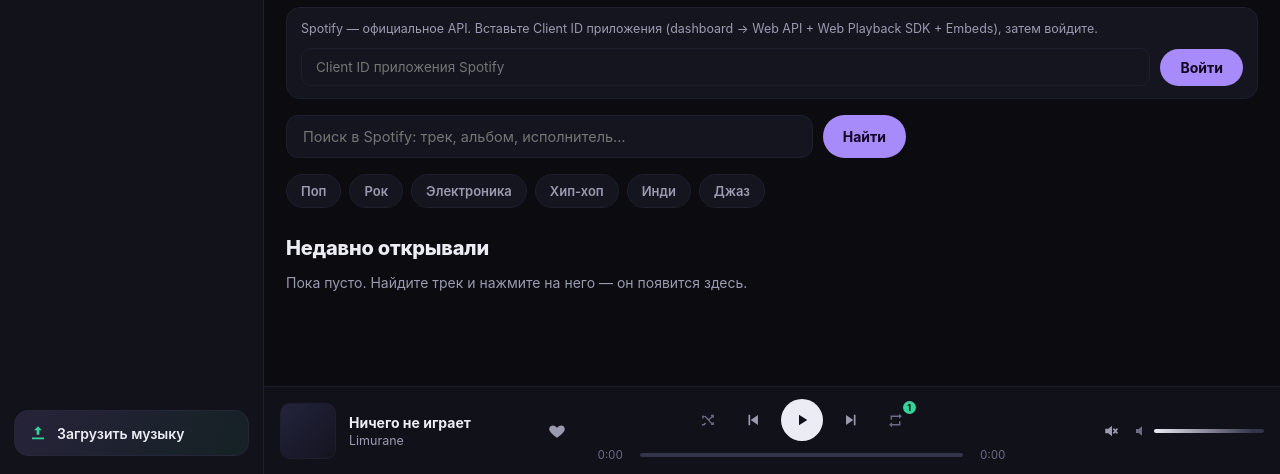
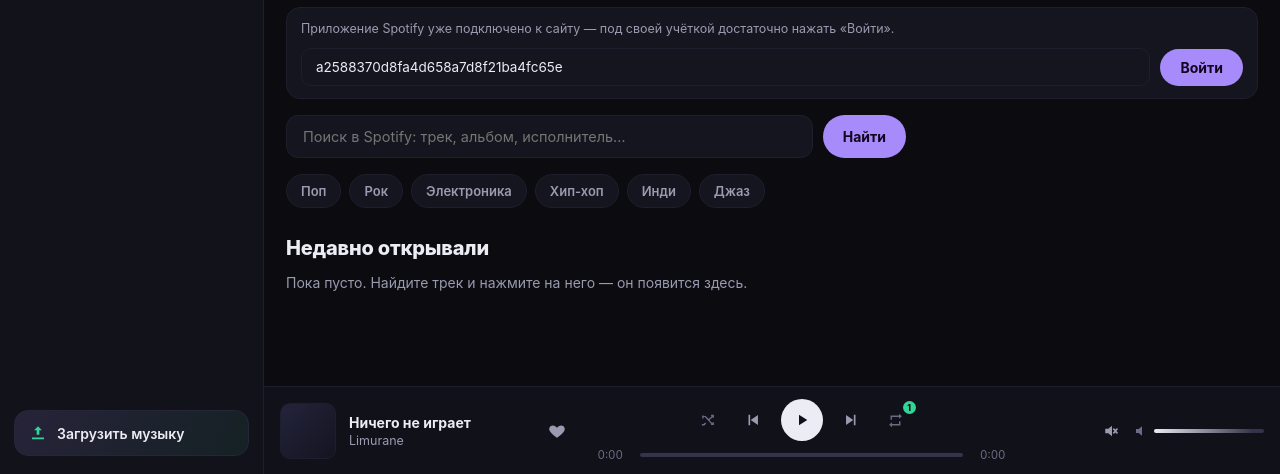
Before and after one commit to chistik21/LimurRadio, a plain HTML site: page limurane.html in a window 1280 px wide. Both pictures are taken after a click on the button "Spotify". Shown: the part 326-800 px from the top of the page. Drawn offline with Linux system fonts and the light colour scheme.

Commit message:
Spotify: Client ID сайта встроен как дефолт — вход в один клик

```diff
--- a/js/spotify.js
+++ b/js/spotify.js
@@ -16,6 +16,10 @@
   const LS_CLIENT = "limurane.spotify.clientId";
   const LS_TRACKS = "limurane.spotify.tracks";
   const LS_RECENT = "limurane.spotify.recent";
+
+  /* Client ID приложения сайта (не секрет). Пользователь может
+     заменить своим в строке входа. */
+  const DEFAULT_CLIENT_ID = "a2588370d8fa4d658a7d8f21ba4fc65e";
 
   const API = "https://api.spotify.com/v1";
   const AUTH_URL = "https://accounts.spotify.com/authorize";
@@ -45,7 +49,11 @@
   }
 
   function clientId() {
-    return (localStorage.getItem(LS_CLIENT) || "").trim();
+    return (localStorage.getItem(LS_CLIENT) || "").trim() || DEFAULT_CLIENT_ID;
+  }
+
+  function isClientIdDefault() {
+    return !(localStorage.getItem(LS_CLIENT) || "").trim();
   }
 
   function isConnected() {
@@ -345,7 +353,10 @@
 
   function statusBar() {
     const wrap = el("div", "sp-status");
-    wrap.appendChild(el("div", "sp-label", "Spotify — официальное API. Вставьте Client ID приложения (dashboard → Web API + Web Playback SDK + Embeds), затем войдите."));
+    wrap.appendChild(el("div", "sp-label",
+      isClientIdDefault()
+        ? "Приложение Spotify уже подключено к сайту — под своей учёткой достаточно нажать «Войти»."
+        : "Spotify — официальное Web API. Используется ваш Client ID; очистите поле, чтобы вернуть встроенный."));
     const input = el("input");
     input.type = "text";
     input.placeholder = "Client ID приложения Spotify";
--- a/limurane.html
+++ b/limurane.html
@@ -162,6 +162,6 @@
   <audio id="audio" preload="auto" crossorigin="anonymous"></audio>
 
   <script src="js/player.js?v=7"></script>
-  <script src="js/spotify.js?v=2"></script>
+  <script src="js/spotify.js?v=3"></script>
 </body>
 </html>
```
